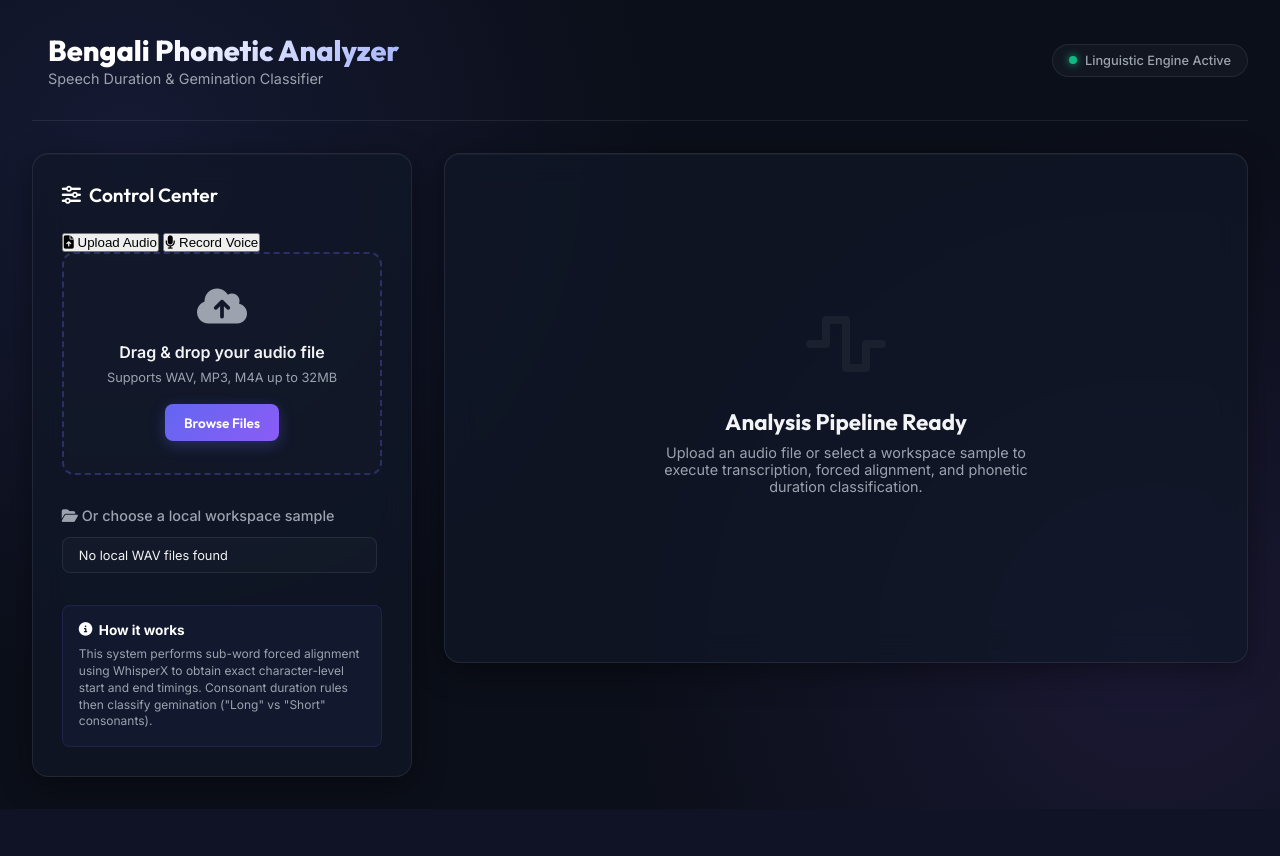
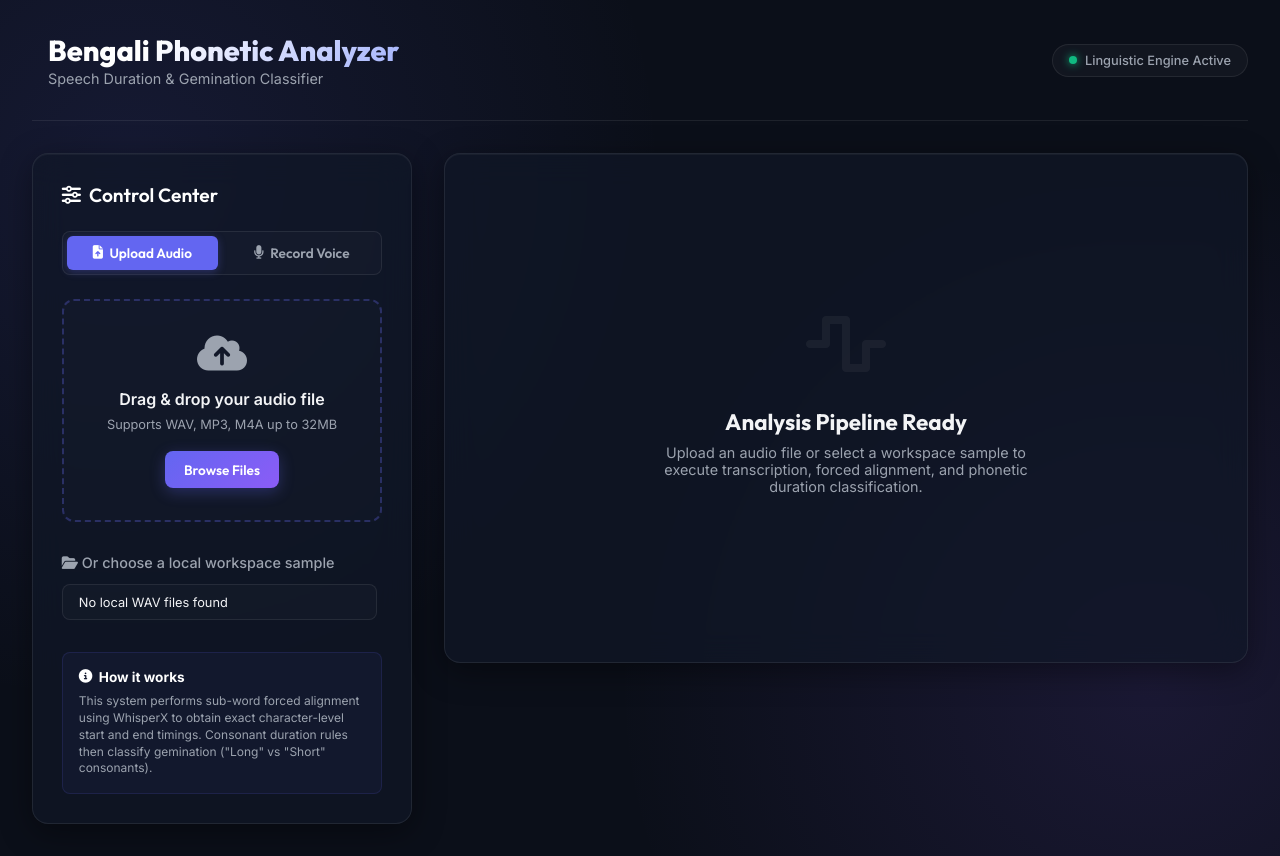
Before and after one commit to PranjalGhoshRepo/Assymetric-Processing-of-durational-differences, a Flask app: page / in a window 1280 px wide. Before the commit the page ends 809 px from the top, so only its background shows below. Run offline with Flask 3, Linux system fonts and the light colour scheme; data that the repository does not hold is empty.

Commit message:
Update style.css

```diff
--- a/static/style.css
+++ b/static/style.css
@@ -762,3 +762,177 @@ audio {
     0%, 100% { transform: scale(0.0); }
     50% { transform: scale(1.0); }
 }
+
+/* Voice Recording & Mode Switching Styling */
+.input-mode-tabs {
+    display: flex;
+    gap: 0.5rem;
+    background: rgba(255, 255, 255, 0.02);
+    border: 1px solid var(--panel-border);
+    border-radius: 8px;
+    padding: 0.25rem;
+    margin-bottom: 1.5rem;
+}
+
+.input-tab-btn {
+    flex: 1;
+    background: none;
+    border: none;
+    padding: 0.5rem;
+    border-radius: 6px;
+    color: var(--text-muted);
+    font-family: var(--font-head);
+    font-size: 0.85rem;
+    font-weight: 600;
+    cursor: pointer;
+    transition: all 0.2s ease;
+    display: flex;
+    align-items: center;
+    justify-content: center;
+    gap: 0.4rem;
+}
+
+.input-tab-btn:hover {
+    color: #fff;
+    background: rgba(255, 255, 255, 0.02);
+}
+
+.input-tab-btn.active {
+    background: var(--primary);
+    color: #fff;
+    box-shadow: 0 2px 8px rgba(99, 102, 241, 0.3);
+}
+
+.mode-container {
+    animation: fadeIn 0.3s ease-out;
+}
+
+.recorder-zone {
+    background: rgba(255, 255, 255, 0.01);
+    border: 1px solid var(--panel-border);
+    border-radius: 12px;
+    padding: 1.5rem;
+    display: flex;
+    flex-direction: column;
+    align-items: center;
+    gap: 1.2rem;
+}
+
+.recorder-status {
+    display: flex;
+    align-items: center;
+    gap: 0.6rem;
+}
+
+.record-pulse-indicator {
+    width: 10px;
+    height: 10px;
+    border-radius: 50%;
+    background-color: var(--text-muted);
+    transition: background-color 0.3s ease;
+}
+
+.record-pulse-indicator.recording {
+    background-color: var(--error);
+    box-shadow: 0 0 10px var(--error);
+    animation: recordPulseGlow 1.2s infinite alternate;
+}
+
+@keyframes recordPulseGlow {
+    0% { transform: scale(1); opacity: 0.6; }
+    100% { transform: scale(1.2); opacity: 1; }
+}
+
+.recorder-timer {
+    font-family: var(--font-head);
+    font-size: 2.2rem;
+    font-weight: 700;
+    color: #fff;
+    letter-spacing: 1px;
+}
+
+.recorder-visualizer {
+    display: flex;
+    align-items: flex-end;
+    gap: 4px;
+    height: 40px;
+    width: 120px;
+    justify-content: center;
+}
+
+.visualizer-bar {
+    width: 6px;
+    height: 8px;
+    background: linear-gradient(to top, var(--primary), var(--accent));
+    border-radius: 3px;
+    animation: bounceVisualizer 0.8s ease-in-out infinite alternate;
+}
+
+@keyframes bounceVisualizer {
+    0% { height: 8px; }
+    100% { height: 40px; }
+}
+
+.recorder-controls {
+    display: flex;
+    justify-content: center;
+}
+
+.btn-round {
+    width: 60px;
+    height: 60px;
+    border-radius: 50%;
+    border: none;
+    cursor: pointer;
+    display: flex;
+    align-items: center;
+    justify-content: center;
+    font-size: 1.6rem;
+    transition: all 0.3s ease;
+}
+
+.btn-record {
+    background: linear-gradient(135deg, var(--error) 0%, #dc2626 100%);
+    color: #fff;
+    box-shadow: 0 4px 15px rgba(239, 68, 68, 0.4);
+}
+
+.btn-record:hover {
+    transform: scale(1.1);
+    box-shadow: 0 6px 20px rgba(239, 68, 68, 0.6);
+}
+
+.btn-stop {
+    background: linear-gradient(135deg, #4b5563 0%, #1f2937 100%);
+    color: #fff;
+    box-shadow: 0 4px 15px rgba(0, 0, 0, 0.3);
+    animation: stopPulse 1.5s infinite alternate;
+}
+
+@keyframes stopPulse {
+    0% { box-shadow: 0 0 10px rgba(99, 102, 241, 0.2); }
+    100% { box-shadow: 0 0 20px rgba(99, 102, 241, 0.5); }
+}
+
+.btn-stop:hover {
+    transform: scale(1.1);
+}
+
+.recorder-preview-container {
+    width: 100%;
+    background: rgba(255, 255, 255, 0.02);
+    border: 1px solid var(--panel-border);
+    border-radius: 8px;
+    padding: 1rem;
+    margin-top: 0.5rem;
+    display: flex;
+    flex-direction: column;
+    gap: 0.8rem;
+    animation: fadeIn 0.3s ease-out;
+}
+
+.recorder-preview-container h4 {
+    font-size: 0.85rem;
+    font-weight: 600;
+    color: var(--text-muted);
+}
```
